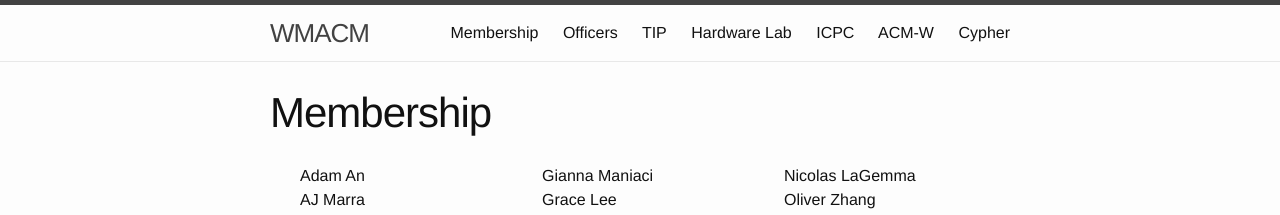
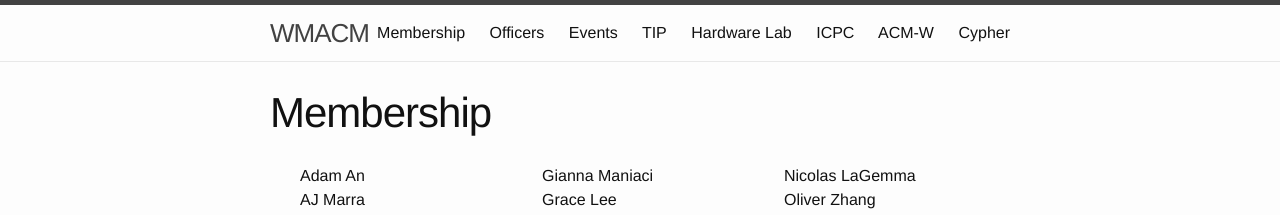
Before and after one commit to ACMWM/acmwm.github.io, a Jekyll site: the page built from _pages/membership.md, in a window 1280 px wide. Shown: the top 215 px of the page. Built offline with Jekyll 4.4.1, drawn with Linux system fonts in a browser that asks for light colours.

Commit message:
config: Add events link

```diff
--- a/_config.yml
+++ b/_config.yml
@@ -28,6 +28,9 @@
 
     - name: Officers
       url: /officers
+
+    - name: Events
+      url: /events
 
     - name: TIP
       url: /tip
```
